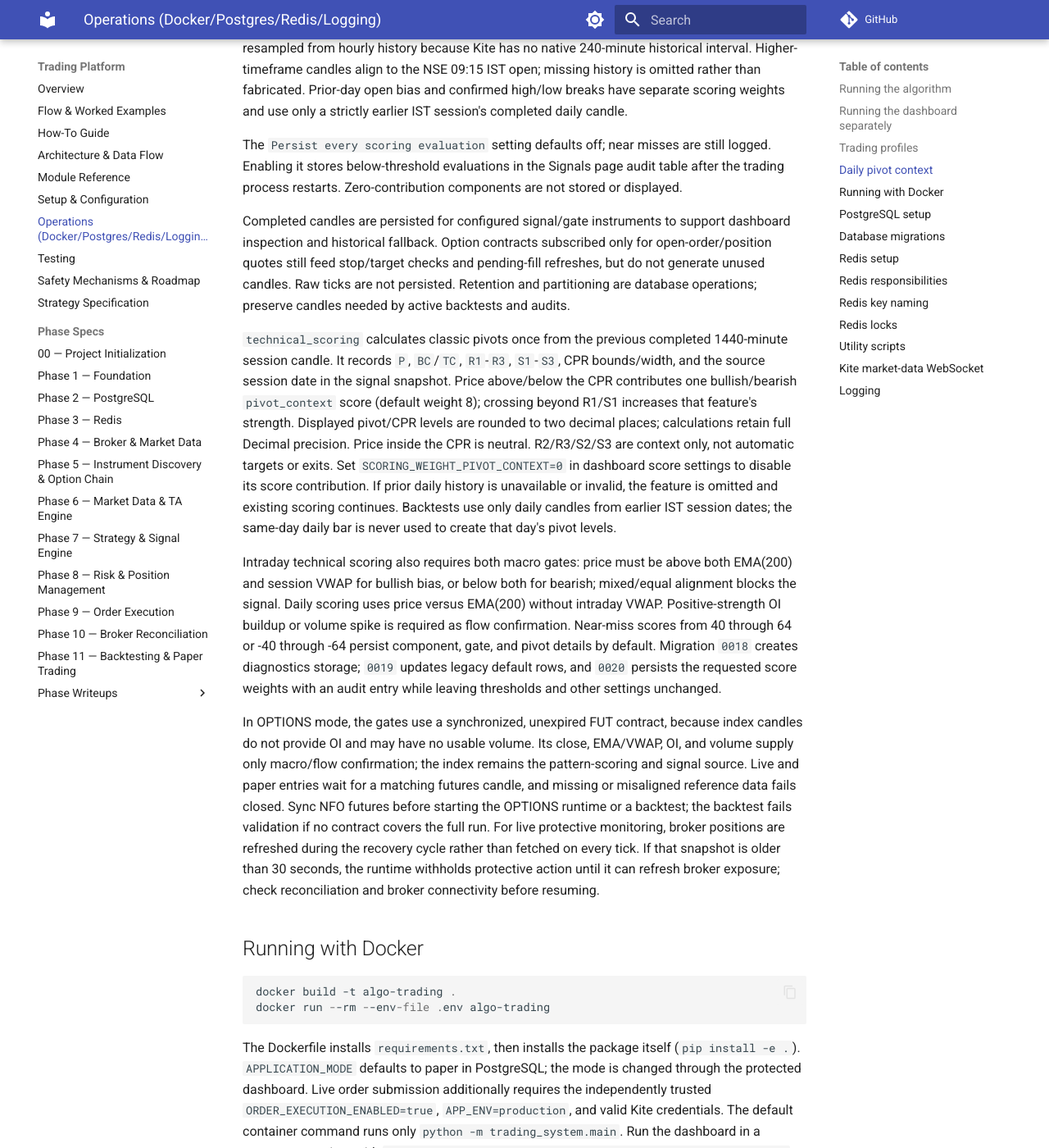
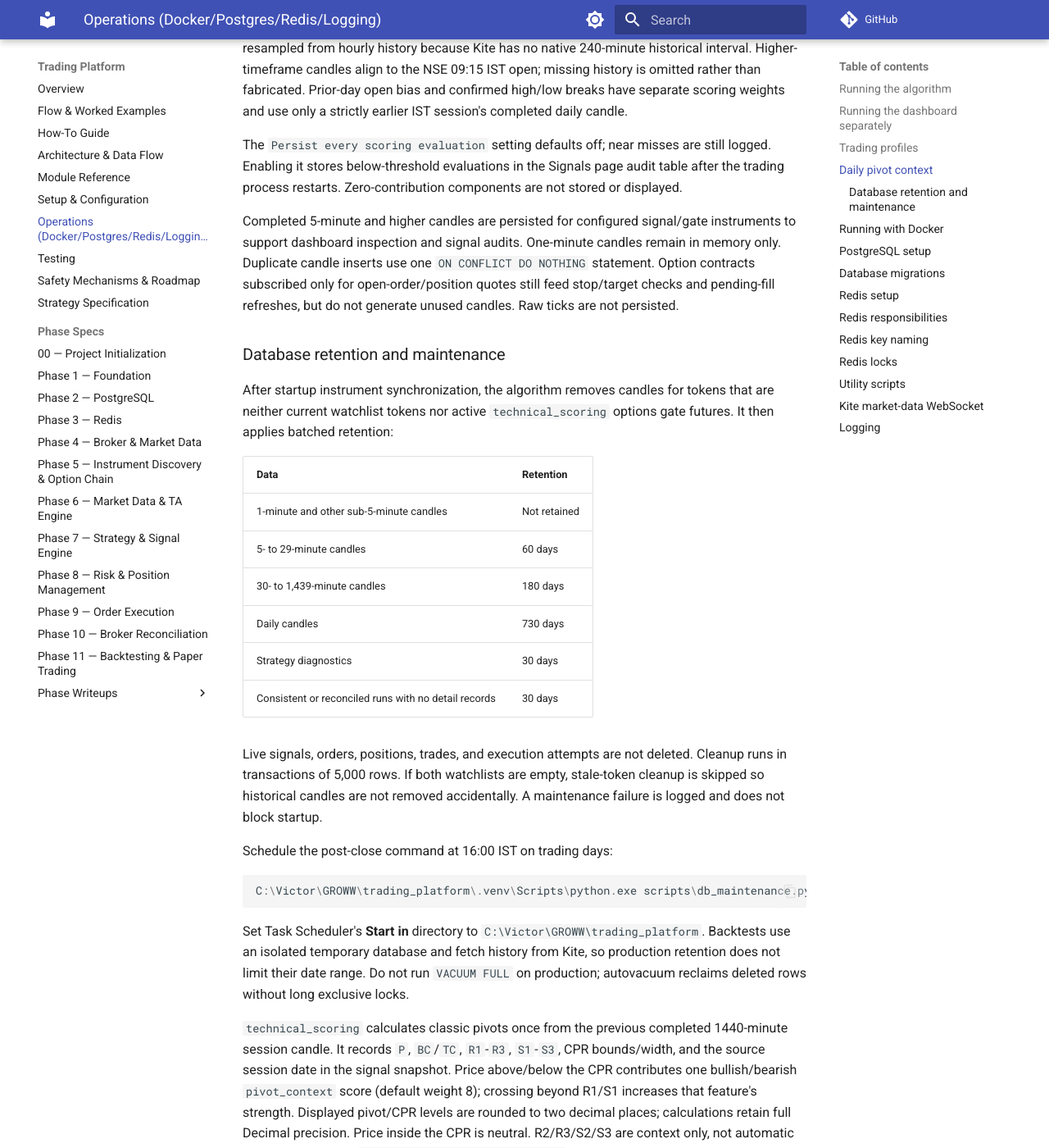
Before and after one commit to VictorG1422/docs, an MkDocs documentation site: the page built from docs/trading-platform/operations.md, in a window 1280 px wide and 1400 px high, scrolled down 3052 px. Shown: the whole window at 82% size. Built offline with MkDocs 1.6.1 and Material for MkDocs 9.7.7, drawn with Linux system fonts in a browser that asks for light colours; comment, search, counter and statistics services are not loaded.

Commit message:
Document database retention maintenance
Document candle persistence limits, retention policy, startup cleanup, and post-close maintenance scheduling.

````diff
--- a/docs/trading-platform/operations.md
+++ b/docs/trading-platform/operations.md
@@ -152,12 +152,44 @@ still logged. Enabling it stores below-threshold evaluations in the Signals
 page audit table after the trading process restarts. Zero-contribution
 components are not stored or displayed.
 
-Completed candles are persisted for configured signal/gate instruments to
-support dashboard inspection and historical fallback. Option contracts
-subscribed only for open-order/position quotes still feed stop/target checks
-and pending-fill refreshes, but do not generate unused candles. Raw ticks are
-not persisted. Retention and partitioning are database operations; preserve
-candles needed by active backtests and audits.
+Completed 5-minute and higher candles are persisted for configured
+signal/gate instruments to support dashboard inspection and signal audits.
+One-minute candles remain in memory only. Duplicate candle inserts use one
+`ON CONFLICT DO NOTHING` statement. Option contracts subscribed only for
+open-order/position quotes still feed stop/target checks and pending-fill
+refreshes, but do not generate unused candles. Raw ticks are not persisted.
+
+### Database retention and maintenance
+
+After startup instrument synchronization, the algorithm removes candles for
+tokens that are neither current watchlist tokens nor active `technical_scoring`
+options gate futures. It then applies batched retention:
+
+| Data | Retention |
+| --- | --- |
+| 1-minute and other sub-5-minute candles | Not retained |
+| 5- to 29-minute candles | 60 days |
+| 30- to 1,439-minute candles | 180 days |
+| Daily candles | 730 days |
+| Strategy diagnostics | 30 days |
+| Consistent or reconciled runs with no detail records | 30 days |
+
+Live signals, orders, positions, trades, and execution attempts are not
+deleted. Cleanup runs in transactions of 5,000 rows. If both watchlists are
+empty, stale-token cleanup is skipped so historical candles are not removed
+accidentally. A maintenance failure is logged and does not block startup.
+
+Schedule the post-close command at 16:00 IST on trading days:
+
+```powershell
+C:\Victor\GROWW\trading_platform\.venv\Scripts\python.exe scripts\db_maintenance.py
+```
+
+Set Task Scheduler's **Start in** directory to
+`C:\Victor\GROWW\trading_platform`. Backtests use an isolated temporary
+database and fetch history from Kite, so production retention does not
+limit their date range. Do not run `VACUUM FULL` on production; autovacuum
+reclaims deleted rows without long exclusive locks.
 
 `technical_scoring` calculates classic pivots once from the previous
 completed 1440-minute session candle. It records `P`, `BC`/`TC`, `R1`-`R3`,
````
Also changed, not shown: docs/trading-platform/module-reference.md (+2 -0 lines).
